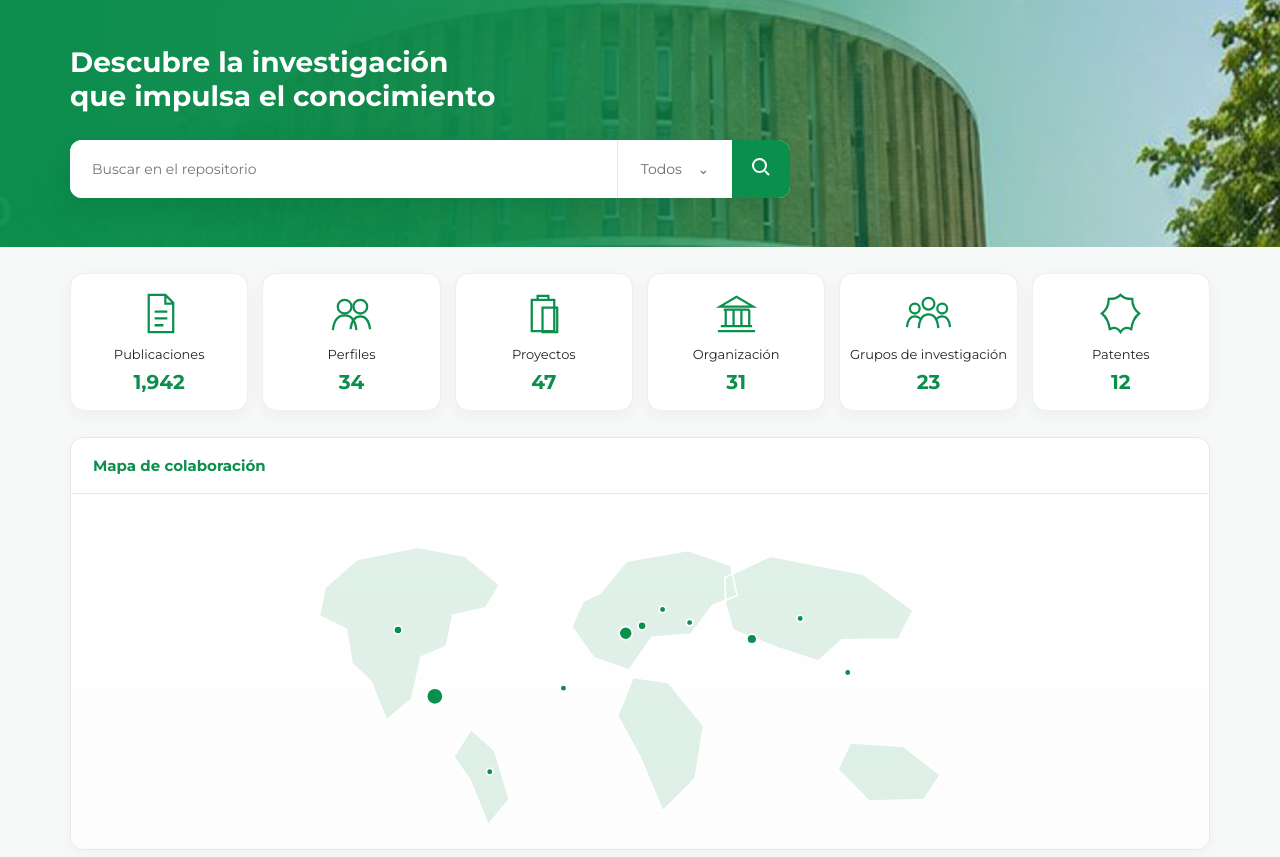
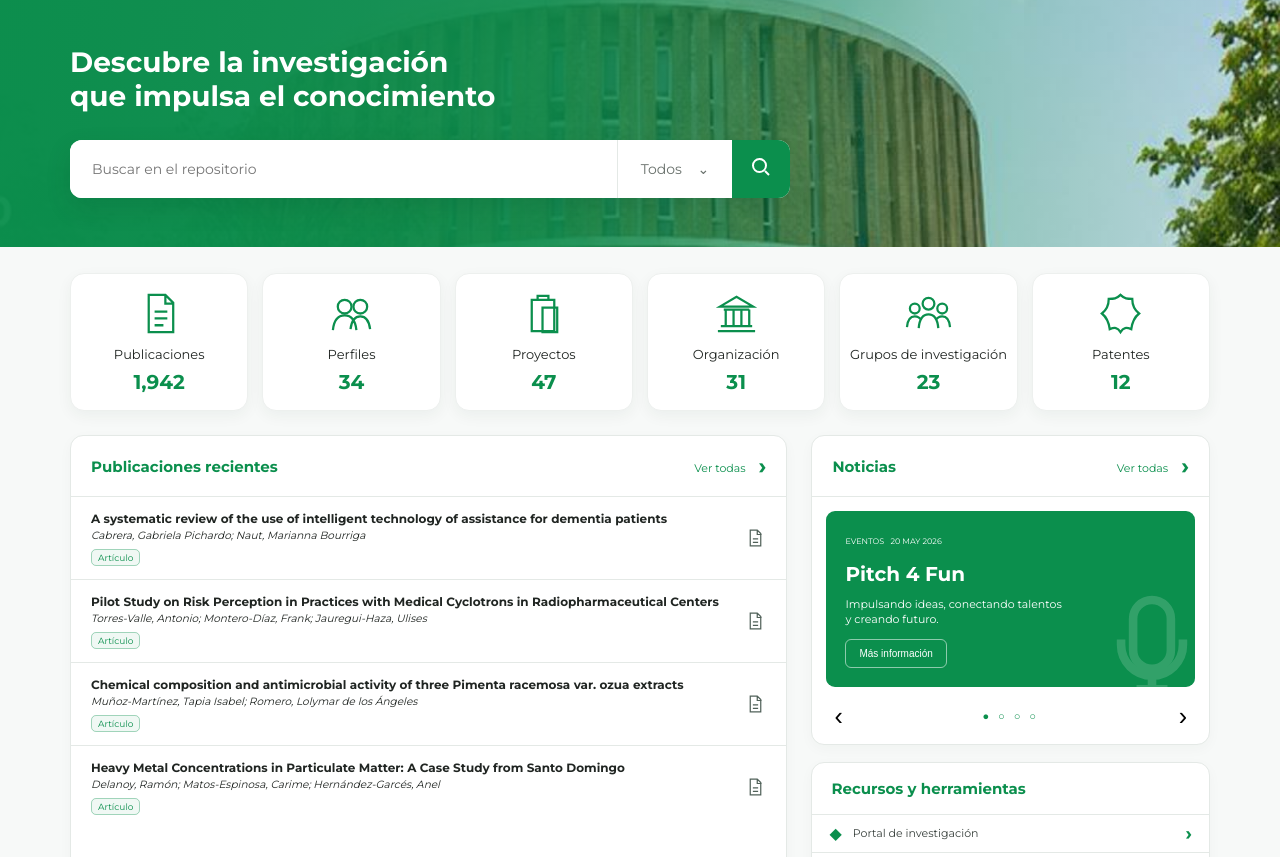
Before and after one commit to kai-bot-claralid/cris-unphu-propuesta, a plain HTML site: page index.html in a window 1280 px wide. Shown: the part 81-938 px from the top of the page. Drawn offline with Linux system fonts and the light colour scheme.

Commit message:
fix: remove collaboration map from homepage

```diff
--- a/index.html
+++ b/index.html
@@ -53,16 +53,6 @@
         <article><svg viewBox="0 0 48 48"><path d="M24 5c4 4 7 4 12 4 0 8 3 12 7 15-5 4-7 8-8 16-5-2-8-2-11 3-3-5-6-5-11-3-1-8-3-12-8-16 4-3 7-7 7-15 5 0 8 0 12-4z"/></svg><span>Patentes</span><strong>12</strong></article>
       </section>
 
-      <section class="panel map-panel">
-        <h2>Mapa de colaboración</h2>
-        <div class="map-wrap">
-          <svg class="world" viewBox="0 0 900 390" role="img" aria-label="Mapa mundial de colaboraciones">
-            <path d="M66 92 105 58l74-15 58 11 42 35-17 28-40 9-8 38-31 13-11 51-31 26-19-47-23-22-7-42-33-16zm178 173 29 26 18 60-26 31-22-55-20-28zm158-166 32-39 75-13 52 18 8 37-30 12-26 35-48 4-28 40-43-15-27-38 14-31zm40 103 43 6 43 53-10 64-40 40-28-67-27-49zm112-122 55-26 114 22 61 44-18 35-69 1-29 26-49-16-55-22-9-31zm153 202 65 4 45 35-20 30-67 2-38-39z"/>
-            <g class="dots"><circle cx="155" cy="144" r="5"/><circle cx="200" cy="225" r="10"/><circle cx="267" cy="317" r="4"/><circle cx="433" cy="148" r="8"/><circle cx="453" cy="139" r="5"/><circle cx="478" cy="119" r="4"/><circle cx="511" cy="135" r="4"/><circle cx="587" cy="155" r="6"/><circle cx="646" cy="130" r="4"/><circle cx="704" cy="196" r="4"/><circle cx="357" cy="215" r="4"/></g>
-          </svg>
-        </div>
-      </section>
-
       <section class="content-grid">
         <section class="panel publications">
           <div class="panel-head"><h2>Publicaciones recientes</h2><a href="#">Ver todas <b>›</b></a></div>
```
Also changed, not shown: preview.png.
